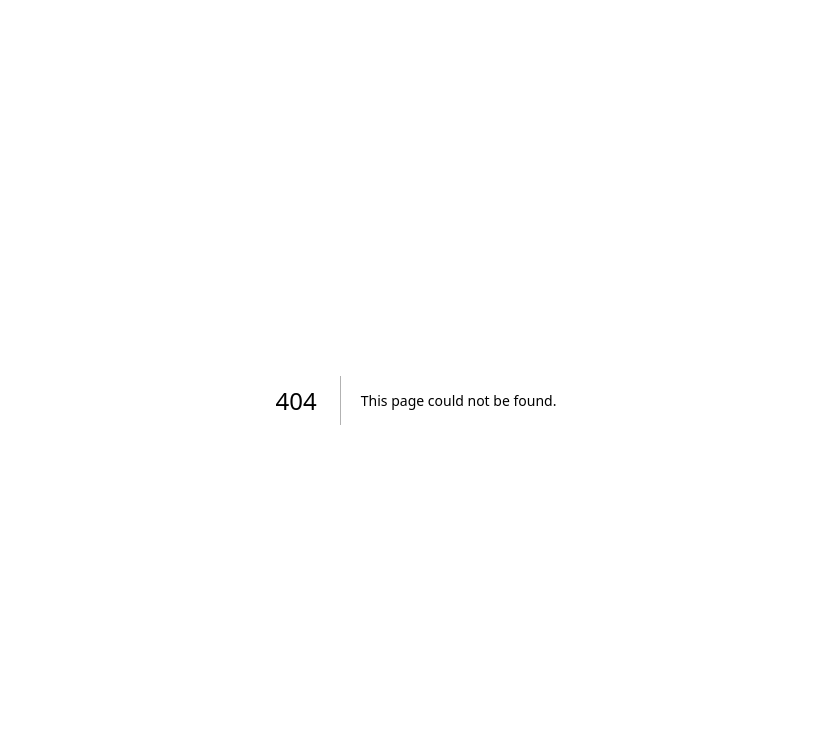
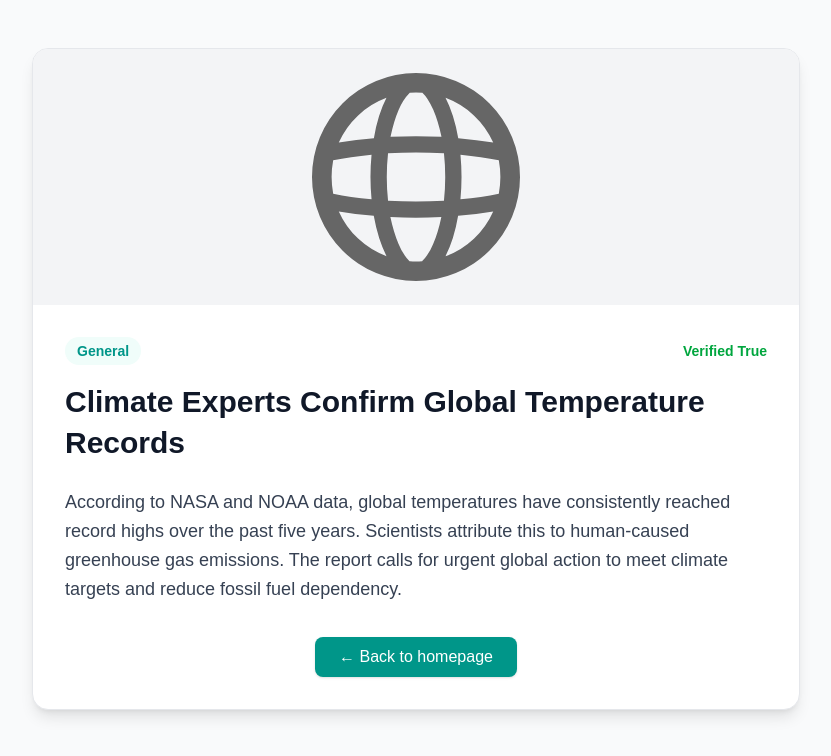
Before and after one commit to Cherry-pooki/Fake-News-Project-API, a Next.js app in the folder trustme-app/: page /news/1 in a window 1280 px wide. Before the commit this address had no page. Shown: the top 756 px of the page, without its empty margins (224-1055 px from the left). Built offline with nearby package versions, Linux system fonts and the light colour scheme.

Commit message:
Create page.tsx

```diff
--- /dev/null
+++ b/trustme-app/app/news/[id]/page.tsx
@@ -0,0 +1,121 @@
+import React from "react";
+import Link from "next/link";
+import Image from "next/image";
+
+interface BlogPost {
+  id: number;
+  headline: string;
+  category: string;
+  verdict: "Verified True" | "Fake News" | "Needs More Context";
+  content: string;
+  image: string;
+}
+
+const DUMMY_POSTS: BlogPost[] = [
+  {
+    id: 1,
+    headline: "Climate Experts Confirm Global Temperature Records",
+    category: "General",
+    verdict: "Verified True",
+    content:
+      "According to NASA and NOAA data, global temperatures have consistently reached record highs over the past five years. Scientists attribute this to human-caused greenhouse gas emissions. The report calls for urgent global action to meet climate targets and reduce fossil fuel dependency.",
+    image: "/globe.svg",
+  },
+  {
+    id: 2,
+    headline: "Political Leader Claims 'Free Electricity for All'",
+    category: "Politics",
+    verdict: "Fake News",
+    content:
+      "This viral post was debunked by the Election Commission. No such policy exists in the official manifesto, and the candidate clarified that the statement was taken out of context. Readers are encouraged to verify claims using official government announcements.",
+    image: "/window.svg",
+  },
+  {
+    id: 3,
+    headline: "AI Can Now Predict Natural Disasters",
+    category: "Technology",
+    verdict: "Needs More Context",
+    content:
+      "AI models are improving in pattern recognition for earthquakes and weather patterns. However, scientists note that 'prediction' is still not fully accurate — it’s better described as early detection or forecasting.",
+    image: "/file.svg",
+  },
+];
+
+interface NewsDetailProps {
+  params: {
+    id: string;
+  };
+}
+
+export default function NewsDetail({ params }: NewsDetailProps) {
+  const post = DUMMY_POSTS.find((p) => p.id === Number(params.id));
+
+  if (!post) {
+    return (
+      <div className="flex flex-col items-center justify-center min-h-screen text-gray-500">
+        <p className="text-lg">❌ News not found.</p>
+        <Link
+          href="/"
+          className="mt-6 inline-block bg-teal-600 text-white px-6 py-2 rounded-lg shadow hover:bg-teal-700 transition"
+        >
+          ← Back to homepage
+        </Link>
+      </div>
+    );
+  }
+
+  const verdictColor =
+    post.verdict === "Fake News"
+      ? "text-red-600"
+      : post.verdict === "Needs More Context"
+      ? "text-yellow-600"
+      : "text-green-600";
+
+  return (
+    <div className="min-h-screen bg-gray-50 py-12 px-4">
+      <div className="max-w-3xl mx-auto bg-white rounded-2xl shadow-lg overflow-hidden border border-gray-200">
+        {/* Header image */}
+        <div className="relative w-full h-64 bg-gray-100">
+          <Image
+            src={post.image}
+            alt={post.headline}
+            fill
+            className="object-contain p-6"
+          />
+        </div>
+
+        <div className="p-8">
+          {/* Category and verdict */}
+          <div className="flex items-center justify-between mb-4">
+            <span className="text-sm font-semibold text-teal-600 bg-teal-50 px-3 py-1 rounded-full">
+              {post.category}
+            </span>
+            <span className={`text-sm font-semibold ${verdictColor}`}>
+              {post.verdict}
+            </span>
+          </div>
+
+          {/* Headline */}
+          <h1 className="text-3xl font-bold text-gray-900 mb-6 leading-snug">
+            {post.headline}
+          </h1>
+
+          {/* Content */}
+          <p className="text-gray-700 leading-relaxed text-lg whitespace-pre-line">
+            {post.content}
+          </p>
+
+          {/* Back button */}
+          <div className="mt-8 text-center">
+            <Link
+              href="/"
+              className="inline-block bg-teal-600 text-white px-6 py-2 rounded-lg shadow hover:bg-teal-700 transition"
+            >
+              ← Back to homepage
+            </Link>
+          </div>
+        </div>
+      </div>
+    </div>
+  );
+}
```
